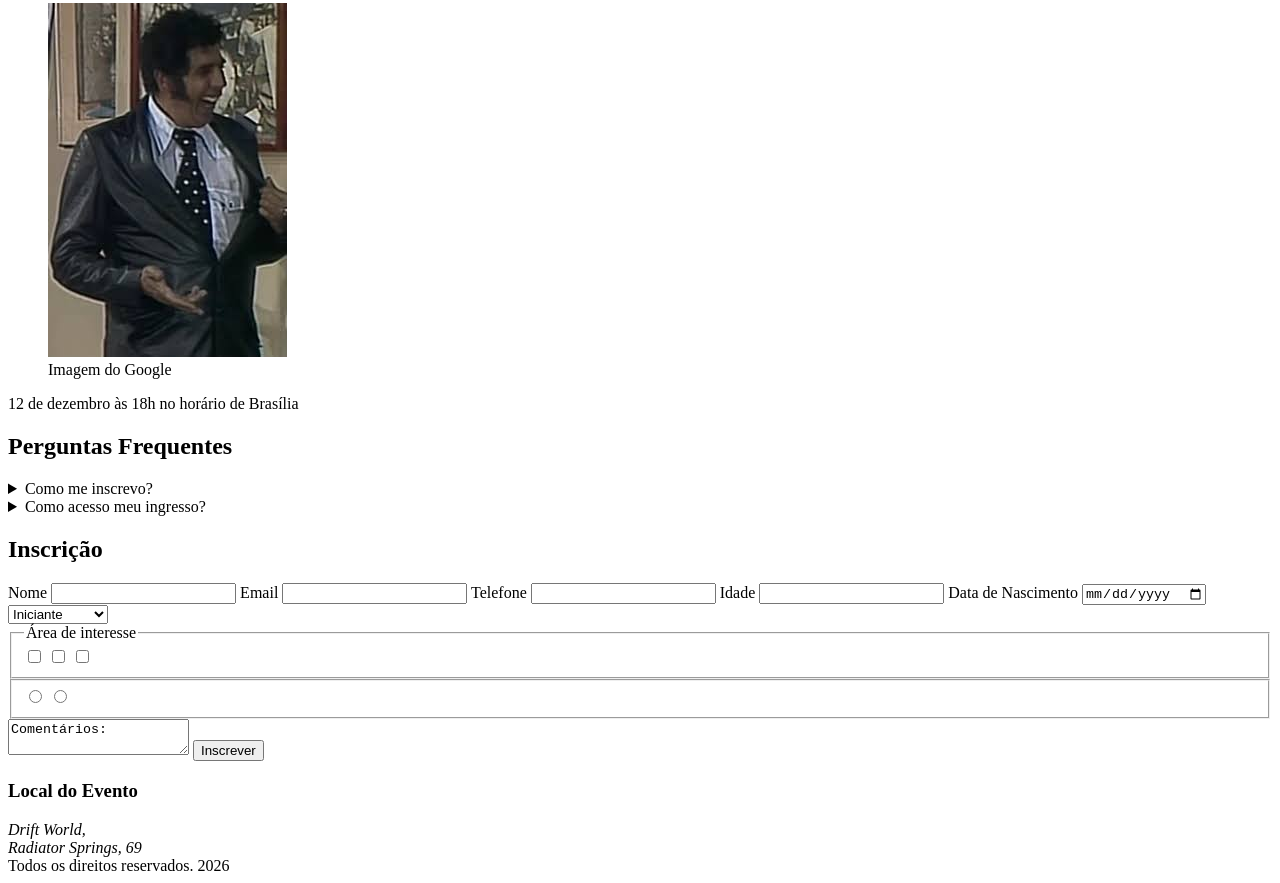
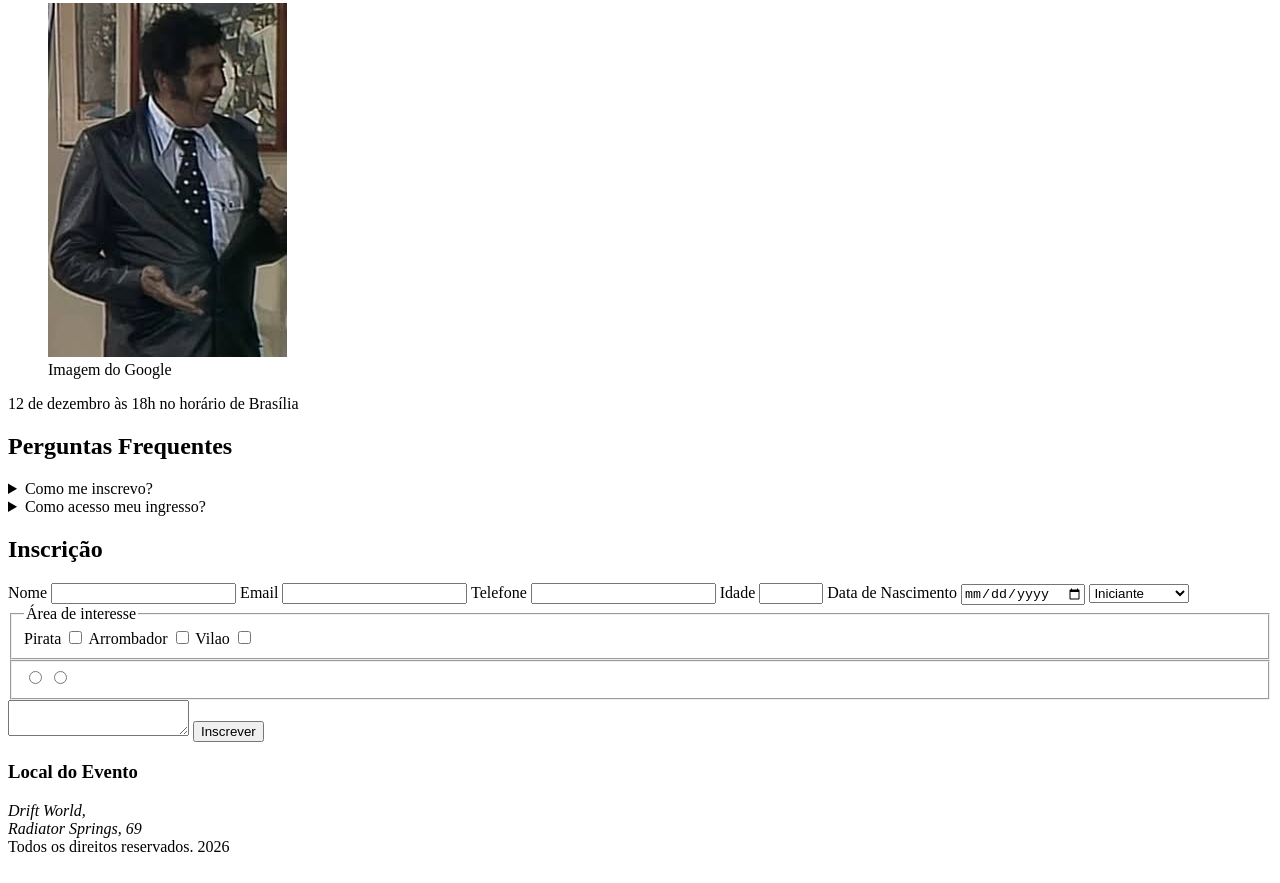
Before and after one commit to JovemMoreira/Desafio, a plain HTML site: page index.html in a window 1280 px wide. Shown: the part 1318-2201 px from the top of the page. Drawn offline with Linux system fonts and the light colour scheme.

Commit message:
Fix: min and max of age label; add labels for checkboxes

```diff
--- a/index.html
+++ b/index.html
@@ -83,7 +83,7 @@
                 <input type="tel" id="tel" name="tel_usuario" pattern="^(?:\(?([1-9]{2})\)?\s?)?(?:9[0-9]{4}|[2-8][0-9]{3})\-?[0-9]{4}$">
 
                 <label for="age">Idade</label>
-                <input type="number" id="age" name="idade_usuario" minlength="16" maxlength="100">
+                <input type="number" id="age" name="idade_usuario" min="16" max="100">
 
                 <label for="dateofbirth">Data de Nascimento</label>
                 <input type="date" id="dateofbirth" name="dNascimento_usuario">
@@ -98,18 +98,23 @@
 
                 <fieldset>
                     <legend>Área de interesse</legend>
+                    <label for="cb1">Pirata</label>
+                    <input type="checkbox" name="pirata" id="cb1">
 
-                    <input type="checkbox" name="pirata" id="pirate">
-                    <input type="checkbox" name="arrombador" id="brute">
-                    <input type="checkbox" name="vilao" id="villain">
+                    <label for="cb2">Arrombador</label>
+                    <input type="checkbox" name="arrombador" id="cb2">
+
+                    <label for="cb3">Vilao</label>
+                    <input type="checkbox" name="vilao" id="cb3">
                 </fieldset>
 
                 <fieldset>
-                    <input type="radio" name="pay">
-                    <input type="radio" name="pay">
+                    <input type="radio" name="pay" value="1">
+                    <input type="radio" name="pay2" value="0">
                 </fieldset>
 
-                <textarea name="comentario" id="coment" maxlength="500">Comentários:</textarea>
+                <textarea name="comentario" id="coment" maxlength="500"></textarea>
+
 
                 <button type="submit">Inscrever</button>
             </form>
```
